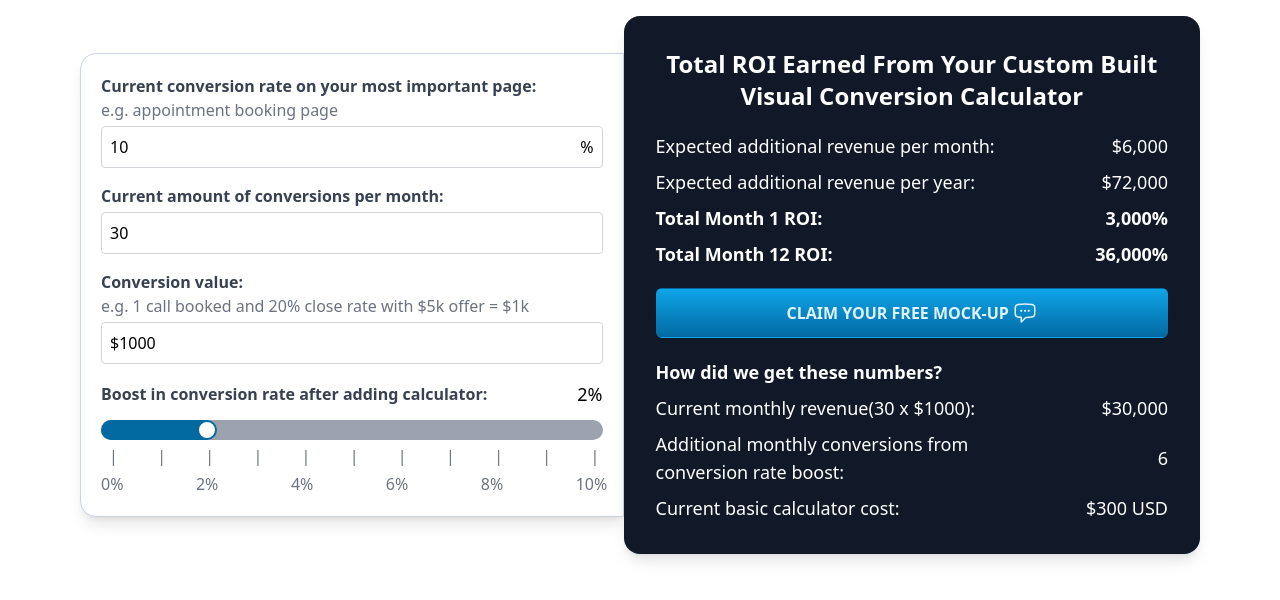
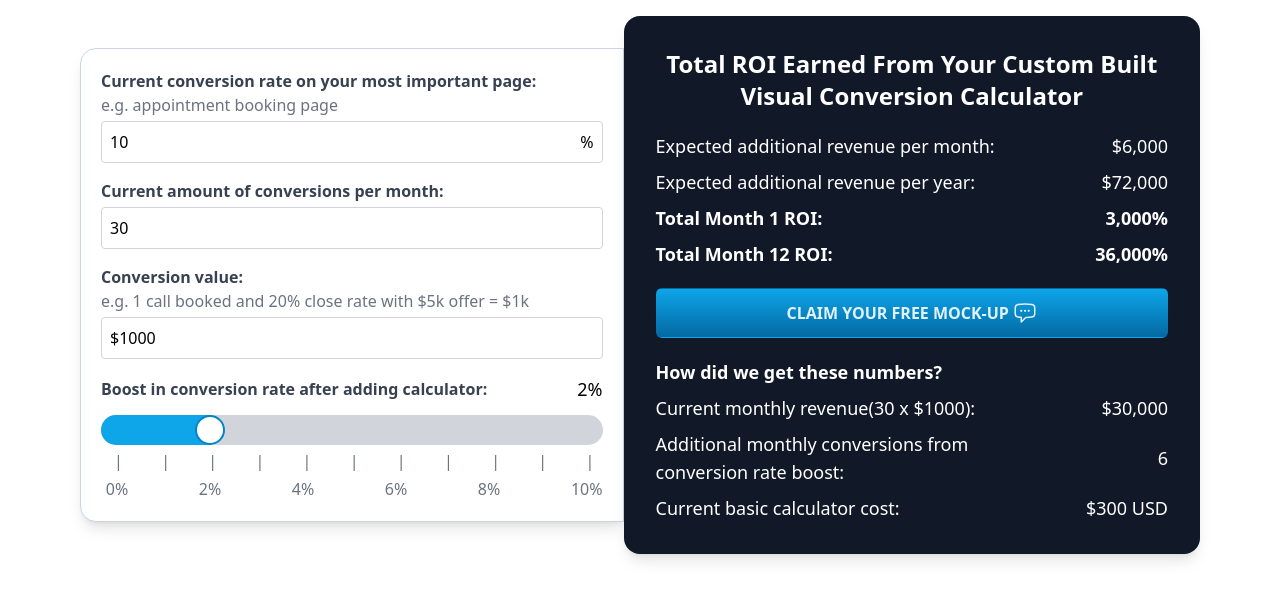
Before and after one commit to JT-Martin/visual-conversion-roi-calc, a Svelte app: page / in a window 1280 px wide. Shown: the top 600 px of the page. Built offline with nearby package versions, Linux system fonts and the light colour scheme.

Commit message:
updated slider colors

```diff
--- a/src/App.svelte
+++ b/src/App.svelte
@@ -151,7 +151,7 @@
             <div class="text-lg font-medium">{conversionBoost + "%"}</div>
           </div>
           <input
-            class="h-5 appearance-none overflow-hidden rounded-[10px] bg-gray-400 text-gray-800"
+            class="h-[30px] appearance-none overflow-hidden rounded-[15px] bg-gray-300 text-gray-800"
             type="range"
             bind:value={conversionBoost}
             min="0"
@@ -159,7 +159,7 @@
             step="0.1"
           />
           <div
-            class="ml-[8px] mr-[8px] mt-1 flex justify-between text-gray-500"
+            class="ml-[13px] mr-[13px] mt-1 flex justify-between text-gray-500"
           >
             <div class=" w-[4px]">|</div>
             <div class="w-[4px]">|</div>
@@ -175,12 +175,12 @@
           </div>
 
           <div class="mt-1 flex justify-between text-gray-500">
-            <div>0%</div>
+            <div class="ml-[0.3em]">0%</div>
             <div>2%</div>
             <div>4%</div>
             <div>6%</div>
             <div>8%</div>
-            <div class="mr-[-0.3em]">10%</div>
+            <div class="">10%</div>
           </div>
           <!-- <div
             class="box-border flex rounded border bg-white p-2 text-black antialiased focus-within:border-blue-500 {conversionBoost
--- a/src/app.css
+++ b/src/app.css
@@ -12,8 +12,8 @@
 }
 
 input[type="range"]::-webkit-slider-runnable-track {
-  height: 20px;
-  border-radius: 10px;
+  height: 30px;
+  border-radius: 15px;
   /* background: #fff;
   box-shadow: -405px 0 0 400px #605e5c;
   border-radius: 50%;
@@ -21,13 +21,13 @@ input[type="range"]::-webkit-slider-runnable-track {
 }
 
 input[type="range"]::-webkit-slider-thumb {
-  width: 20px;
+  width: 30px;
   -webkit-appearance: none;
   appearance: none;
-  height: 20px;
+  height: 30px;
   cursor: pointer;
   background: #fff;
-  box-shadow: -409px 0 0 400px #0369a1;
+  box-shadow: -414px 0 0 400px #0ea5e9;
   border-radius: 50%;
-  border: 2.5px solid #0369a1;
+  border: 2.5px solid #0284c7;
 }
```
